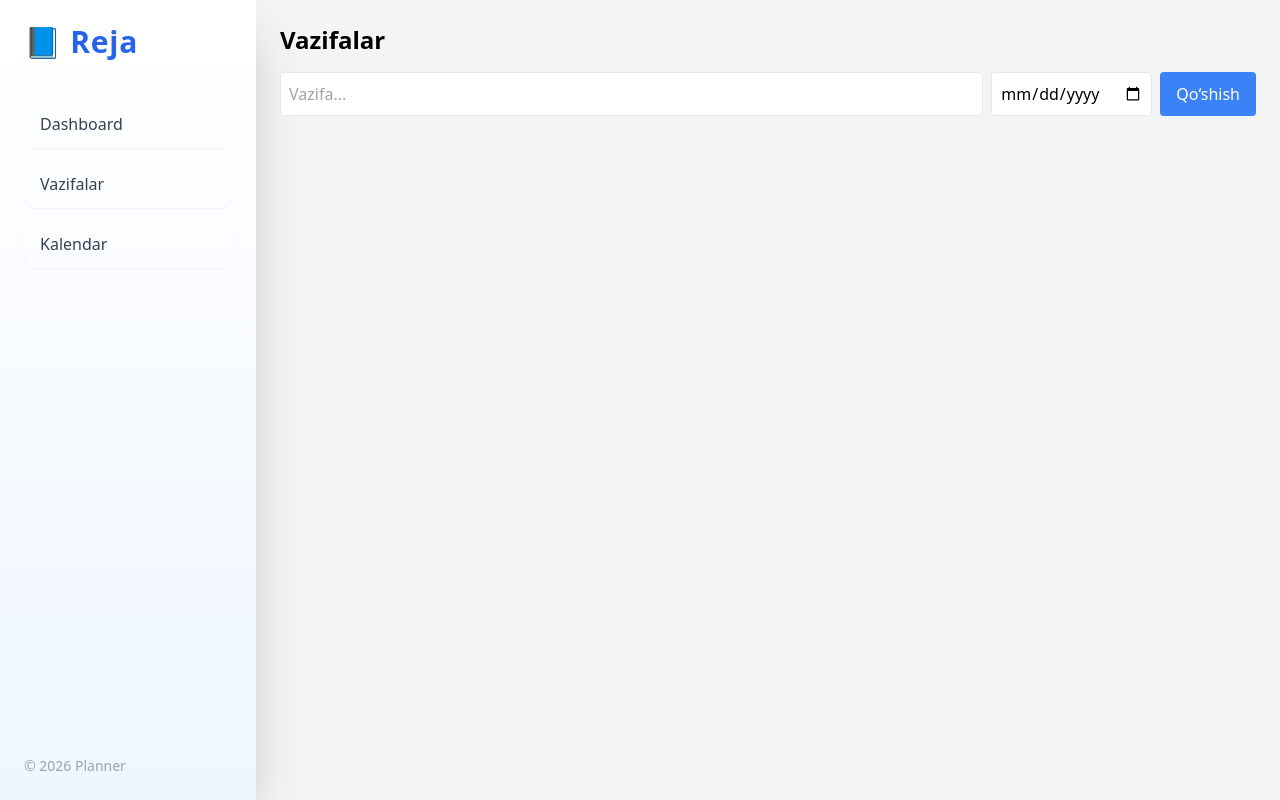
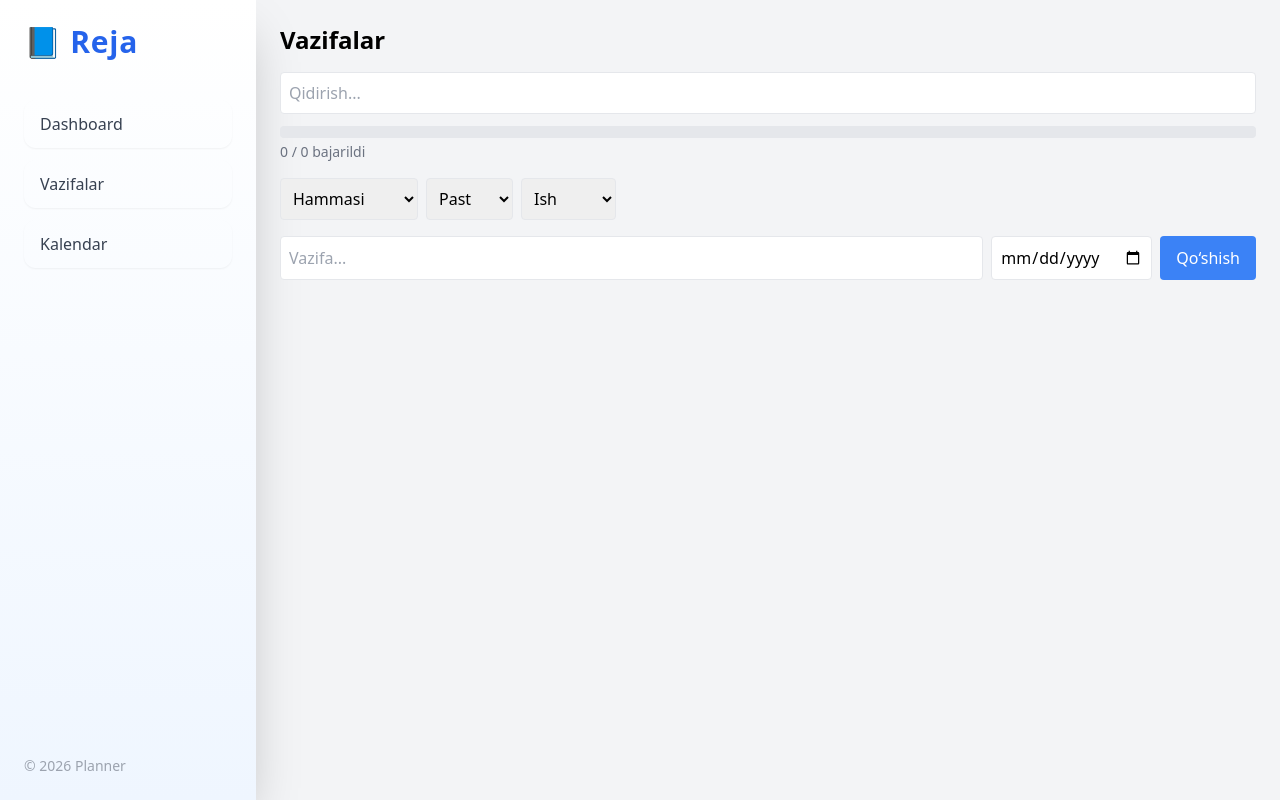
Before and after one commit to Odamov490/planner-pro, a React (Vite) app: page /tasks in a window 1280 px wide. Built offline with nearby package versions, Linux system fonts and the light colour scheme.

Commit message:
Yangilandi

```diff
--- a/src/pages/Tasks.jsx
+++ b/src/pages/Tasks.jsx
@@ -4,34 +4,113 @@ import TaskCard from "../components/TaskCard";
 import {notify} from "../utils/notify";
 
 export default function Tasks(){
+
  const [title,setTitle]=useState("");
  const [date,setDate]=useState("");
+
+ // 🔥 NEW STATES
+ const [search,setSearch]=useState("");
+ const [filter,setFilter]=useState("all");
+ const [priority,setPriority]=useState("low");
+ const [category,setCategory]=useState("Ish");
+
  const {tasks,addTask,toggleTask,deleteTask}=useContext(TaskContext);
 
  const handleAdd=()=>{
-  addTask(title,date);
+  addTask(title,date,priority,category); // extra param (agar context qabul qilmasa ham ishlayveradi)
   notify("Yangi vazifa qo‘shildi");
-  setTitle(""); setDate("");
+  setTitle("");
+  setDate("");
  };
+
+ // 🔍 SEARCH + FILTER
+ const filteredTasks = tasks
+  .filter(t => t.title.toLowerCase().includes(search.toLowerCase()))
+  .filter(t => {
+    if(filter==="done") return t.completed;
+    if(filter==="active") return !t.completed;
+    return true;
+  });
+
+ // 📊 PROGRESS
+ const done = tasks.filter(t => t.completed).length;
+ const percent = tasks.length ? (done / tasks.length) * 100 : 0;
 
  return (
   <div>
+
    <h1 className="text-2xl font-bold mb-4">Vazifalar</h1>
 
-   <div className="flex gap-2 mb-4">
-    <input className="border p-2 rounded w-full" value={title}
+   {/* 🔍 SEARCH */}
+   <input
+     value={search}
+     onChange={(e)=>setSearch(e.target.value)}
+     placeholder="Qidirish..."
+     className="border p-2 rounded w-full mb-3"
+   />
+
+   {/* 📊 PROGRESS BAR */}
+   <div className="mb-4">
+     <div className="w-full bg-gray-200 h-3 rounded">
+       <div
+         className="bg-blue-500 h-3 rounded transition-all"
+         style={{width: percent + "%"}}
+       ></div>
+     </div>
+     <p className="text-sm text-gray-500 mt-1">
+       {done} / {tasks.length} bajarildi
+     </p>
+   </div>
+
+   {/* 🎯 FILTER + CATEGORY + PRIORITY */}
+   <div className="flex gap-2 mb-4 flex-wrap">
+
+     <select onChange={(e)=>setFilter(e.target.value)} className="border p-2 rounded">
+       <option value="all">Hammasi</option>
+       <option value="done">Bajarilgan</option>
+       <option value="active">Bajarilmagan</option>
+     </select>
+
+     <select onChange={(e)=>setPriority(e.target.value)} className="border p-2 rounded">
+       <option value="low">Past</option>
+       <option value="medium">O‘rta</option>
+       <option value="high">Yuqori</option>
+     </select>
+
+     <select onChange={(e)=>setCategory(e.target.value)} className="border p-2 rounded">
+       <option>Ish</option>
+       <option>O‘qish</option>
+       <option>Shaxsiy</option>
+     </select>
+
+   </div>
+
+   {/* ➕ ADD TASK */}
+   <div className="flex gap-2 mb-4 flex-wrap">
+    <input className="border p-2 rounded flex-1 min-w-[200px]" value={title}
      onChange={e=>setTitle(e.target.value)} placeholder="Vazifa..."/>
+
     <input type="date" value={date} onChange={e=>setDate(e.target.value)}
      className="border p-2 rounded"/>
+
     <button onClick={handleAdd}
-     className="bg-blue-500 text-white px-4 rounded">Qo‘shish</button>
+     className="bg-blue-500 text-white px-4 rounded hover:scale-105 transition">
+     Qo‘shish
+    </button>
    </div>
 
+   {/* 📋 TASK LIST */}
    <div className="space-y-3">
-    {tasks.map(t=>(
-     <TaskCard key={t.id} task={t} onToggle={toggleTask} onDelete={deleteTask}/>
+    {filteredTasks.map(t=>(
+     <TaskCard
+       key={t.id}
+       task={t}
+       onToggle={toggleTask}
+       onDelete={deleteTask}
+     />
     ))}
    </div>
+
   </div>
  )
 }
```
